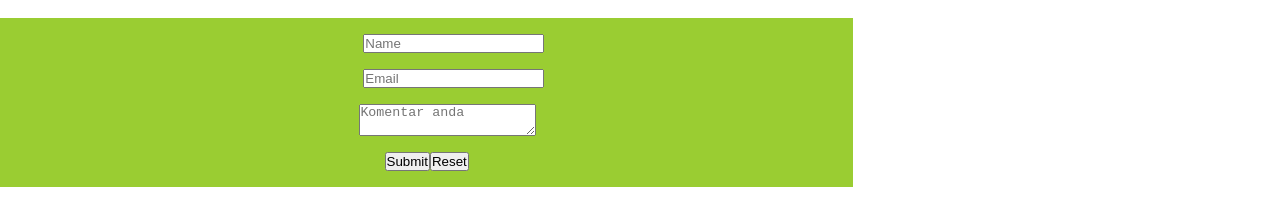
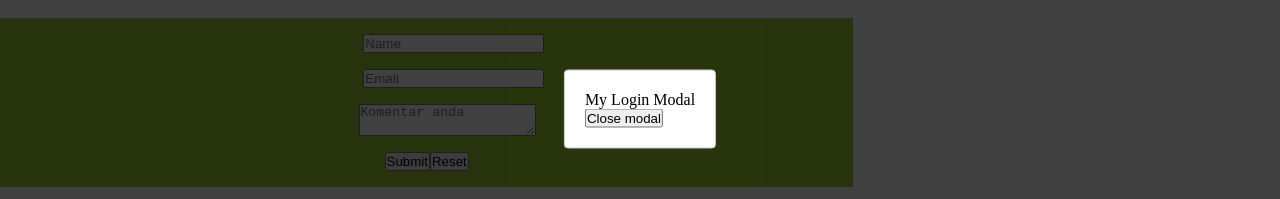
Before and after one commit to Rayzor8/Screening_test, a React (Create React App) app in the folder front-end/: page / in a window 1280 px wide. Both pictures are taken after a click on the item "Login". Shown: the part 291-490 px from the top of the page. Built offline with nearby package versions, Linux system fonts and the light colour scheme; no server answers.

Commit message:
Create and Styling: Login Modal & Register Modal

```diff
--- a/front-end/package.json
+++ b/front-end/package.json
@@ -10,6 +10,7 @@
     "react": "^17.0.2",
     "react-dom": "^17.0.2",
     "react-icons": "^4.3.1",
+    "react-modal": "^3.14.4",
     "react-scripts": "5.0.0",
     "web-vitals": "^2.1.2"
   },
--- a/front-end/src/components/CommentLists.js
+++ b/front-end/src/components/CommentLists.js
@@ -7,6 +7,8 @@ import AsideSection from './AsideSection';
 import CommentItem from './CommentItem';
 import './css/Comment_lists.css';
 import Header from './Header';
+import LoginModal from './LoginModal';
+import RegisterModal from './RegisterModal';
 
 const CommentLists = () => {
    const { state } = useContext(commentContextData);
@@ -15,6 +17,8 @@ const CommentLists = () => {
    return (
       <div>
          <Header />
+         <LoginModal/>
+         <RegisterModal/>
          <main className="main-container">
             <section>
             <ArticleSection/>
--- /dev/null
+++ b/front-end/src/components/LoginModal.js
@@ -0,0 +1,30 @@
+import React, { useContext } from 'react';
+import Modal from 'react-modal';
+import { commentContextData } from '../contexts/CommentsContext';
+import './css/Login_modal.css';
+
+const LoginModal = () => {
+   const { state, dispatch } = useContext(commentContextData);
+   function toggleModal() {
+      dispatch({ type: 'TOGGLE_LOGIN' });
+   }
+
+   Modal.setAppElement('#root');
+   return (
+      <div>
+         <Modal
+            isOpen={state.loginModal}
+            onRequestClose={toggleModal}
+            contentLabel="My Login Modal"
+            className="mymodal"
+            overlayClassName="myoverlay"
+            closeTimeoutMS={500}
+         >
+            <div>My Login Modal</div>
+            <button onClick={toggleModal}>Close modal</button>
+         </Modal>
+      </div>
+   );
+};
+
+export default LoginModal;
--- /dev/null
+++ b/front-end/src/components/RegisterModal.js
@@ -0,0 +1,31 @@
+import React, { useContext} from 'react';
+import Modal from 'react-modal';
+import { commentContextData } from '../contexts/CommentsContext';
+import './css/Register_modal.css';
+
+const RegisterModal = () => {
+   const { state, dispatch } = useContext(commentContextData);
+
+   function toggleModal() {
+      dispatch({ type: 'TOGGLE_REGISTER' });
+   }
+
+   Modal.setAppElement('#root');
+   return (
+      <div>
+         <Modal
+            isOpen={state.registerModal}
+            onRequestClose={toggleModal}
+            contentLabel="My Register Modal"
+            className="mymodal"
+            overlayClassName="myoverlay"
+            closeTimeoutMS={500}
+         >
+            <div>My Register Modal</div>
+            <button onClick={toggleModal}>Close modal</button>
+         </Modal>
+      </div>
+   );
+};
+
+export default RegisterModal;
--- /dev/null
+++ b/front-end/src/components/css/Login_modal.css
@@ -0,0 +1,35 @@
+.mymodal {
+   position: fixed;
+   top: 50%;
+   left: 50%;
+   transform: translate(-50%, -50%);
+
+   border: 1px solid #ccc;
+   background: #fff;
+   overflow: auto;
+   border-radius: 4px;
+   outline: none;
+   padding: 20px;
+}
+
+.myoverlay {
+   position: fixed;
+   top: 0;
+   left: 0;
+   right: 0;
+   bottom: 0;
+   background-color: rgba(0, 0, 0, 0.75);
+}
+
+.ReactModal__Overlay {
+   opacity: 0;
+   transition: opacity 500ms ease-in-out;
+}
+
+.ReactModal__Overlay--after-open {
+   opacity: 1;
+}
+
+.ReactModal__Overlay--before-close {
+   opacity: 0;
+}
--- /dev/null
+++ b/front-end/src/components/css/Register_modal.css
@@ -0,0 +1,35 @@
+.mymodal {
+    position: fixed;
+    top: 50%;
+    left: 50%;
+    transform: translate(-50%, -50%);
+
+    border: 1px solid #ccc;
+    background: #fff;
+    overflow: auto;
+    border-radius: 4px;
+    outline: none;
+    padding: 20px;
+ }
+
+ .myoverlay {
+    position: fixed;
+    top: 0;
+    left: 0;
+    right: 0;
+    bottom: 0;
+    background-color: rgba(0, 0, 0, 0.75);
+ }
+
+ .ReactModal__Overlay {
+    opacity: 0;
+    transition: opacity 500ms ease-in-out;
+ }
+
+ .ReactModal__Overlay--after-open {
+    opacity: 1;
+ }
+
+ .ReactModal__Overlay--before-close {
+    opacity: 0;
+ }
```
Also changed, not shown: 1 other file (tests, documents, lock files or other folders).
